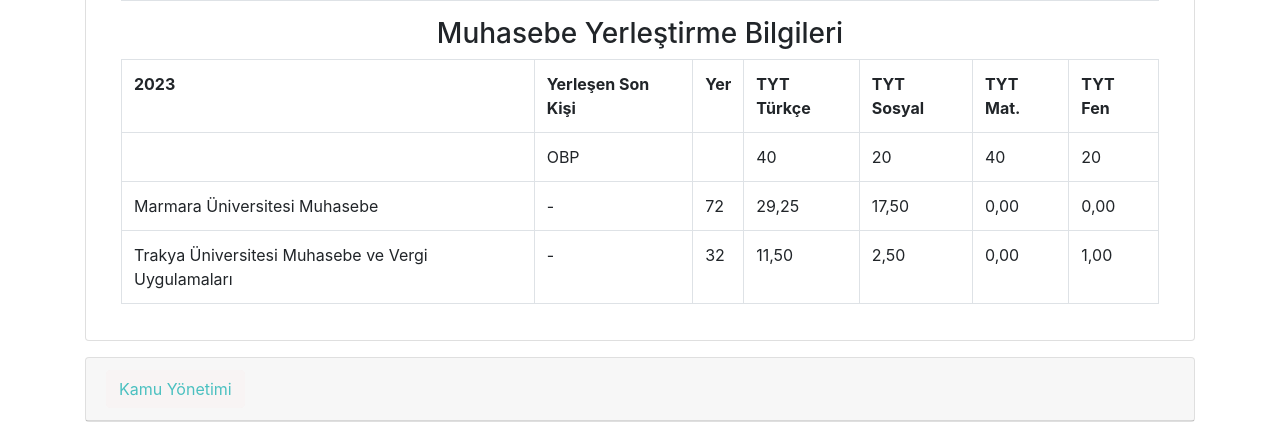
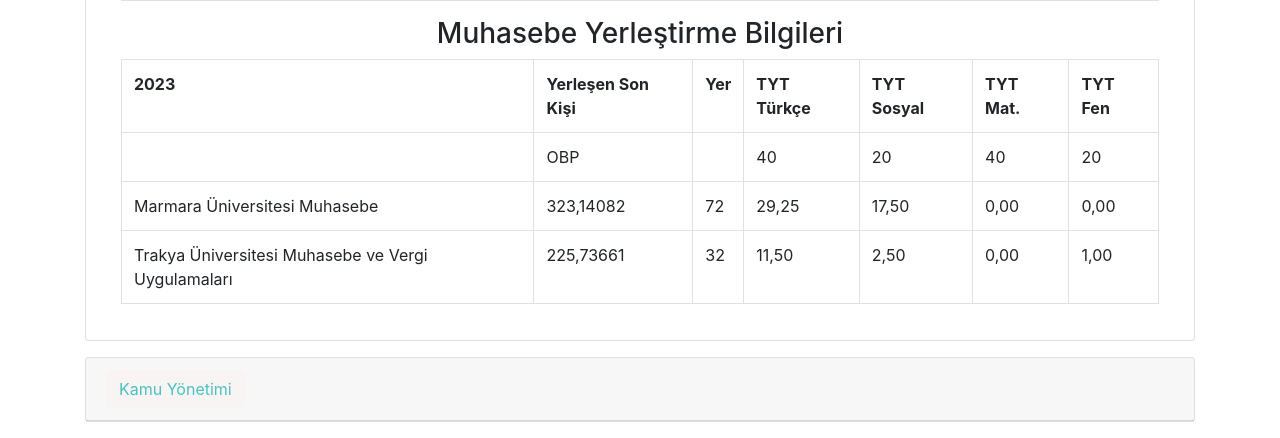
Before and after one commit to tuanaozturk1/holland-kariyer-testi, a FastAPI app: template holland-kariyer-testi/templates/Geleneksel.html in a window 1280 px wide, after a click on "Muhasebe". Shown: the part 1742-2180 px from the top of the page. Run offline with FastAPI, Linux system fonts and the light colour scheme; the template is opened without the code that fills it, so the values that code supplies are empty; some libraries are stand-ins or nearby versions.

Commit message:
Update Muhasebe.html

```diff
--- a/holland-kariyer-testi/templates/meslekler/Muhasebe.html
+++ b/holland-kariyer-testi/templates/meslekler/Muhasebe.html
@@ -129,7 +129,7 @@
     </tr>
     <tr>
         <td>Marmara Üniversitesi Muhasebe</td>
-        <td>-</td>
+        <td>323,14082</td>
         <td>72</td>
         <td>29,25</td>
         <td>17,50</td>
@@ -138,7 +138,7 @@
     </tr>
     <tr>
         <td>Trakya Üniversitesi Muhasebe ve Vergi Uygulamaları</td>
-        <td>-</td>
+        <td>225,73661</td>
         <td>32</td>
         <td>11,50</td>
         <td>2,50</td>
```
